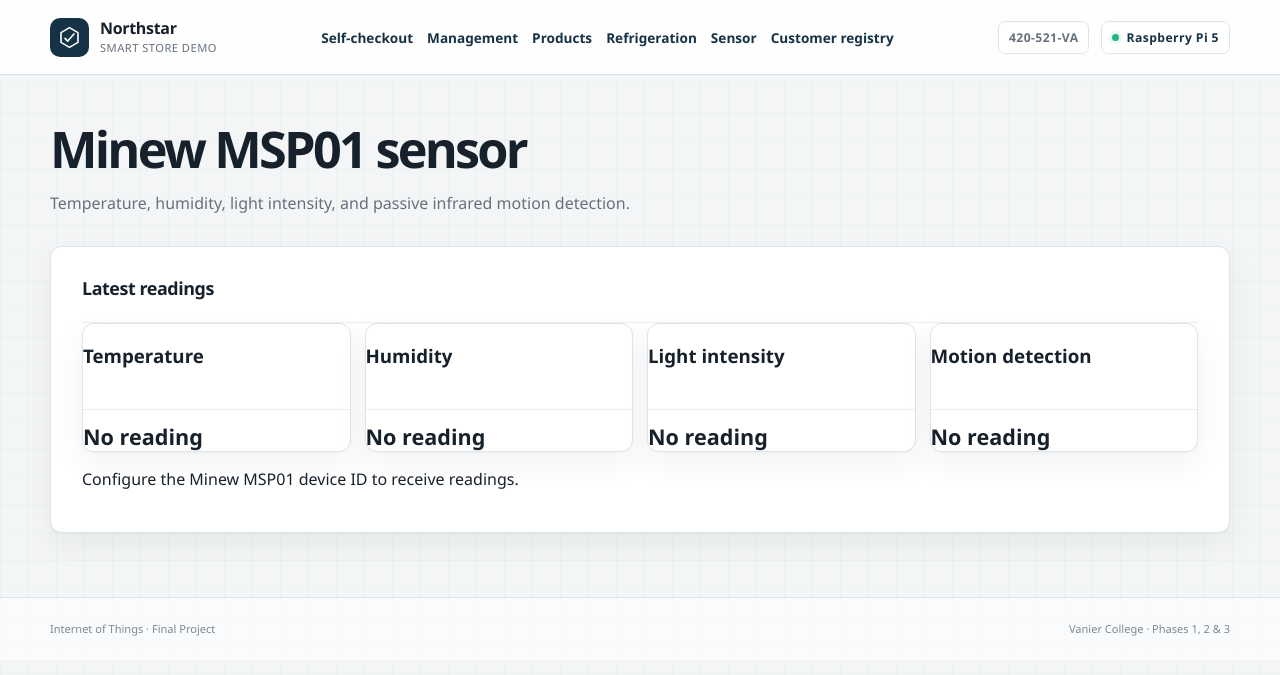
After one commit to kalena-dev/Iot_proj, an ASP.NET Core app: page /Sensor in a window 1280 px wide. The commit adds this page. Shown: the top 675 px of the page. Run offline with ASP.NET Core 8, Linux system fonts and the light colour scheme; the project's own start-up code is not run, and a stand-in starts its controllers and pages; some libraries are stand-ins or nearby versions.

Commit message:
added base sensor page to the project

```diff
--- /dev/null
+++ b/src/SmartStore/Pages/Sensor.cshtml
@@ -0,0 +1,42 @@
+@page
+@model SensorModel
+@{
+    ViewData["Title"] = "Sensor";
+    var widgets = new (string Key, string Title)[]
+    {
+        ("temperature", "Temperature"),
+        ("humidity", "Humidity"),
+        ("illuminance", "Light intensity"),
+        ("motion", "Motion detection")
+    };
+}
+
+<section class="hero">
+    <div class="hero__copy">
+        <h1>Minew MSP01 sensor</h1>
+        <p>Temperature, humidity, light intensity, and passive infrared motion detection.</p>
+    </div>
+</section>
+
+<section class="panel form-panel" aria-labelledby="sensor-readings-heading" data-sensor-url="@Url.Page("/Sensor", "Readings")">
+    <div class="panel__heading">
+        <h2 id="sensor-readings-heading">Latest readings</h2>
+    </div>
+    <div class="sensor-widgets">
+        @foreach (var widget in widgets)
+        {
+            <section class="panel status-panel" aria-labelledby="sensor-@widget.Key">
+                <div class="panel__heading">
+                    <h3 id="sensor-@widget.Key">@widget.Title</h3>
+                </div>
+                <p class="sensor-value" data-reading="@widget.Key">No reading</p>
+            </section>
+        }
+    </div>
+    <p id="sensor-status" role="status">Waiting for Minew MSP01 readings.</p>
+    <noscript><p>Enable JavaScript to refresh sensor readings.</p></noscript>
+</section>
+
+@section Scripts {
+    <script src="~/js/sensor.js" asp-append-version="true"></script>
+}
--- /dev/null
+++ b/src/SmartStore/Pages/Sensor.cshtml.cs
@@ -0,0 +1,84 @@
+using System.Net;
+using System.Text.Json;
+using Microsoft.AspNetCore.Mvc;
+using Microsoft.AspNetCore.Mvc.RazorPages;
+
+namespace SmartStore.Pages;
+
+public sealed class SensorModel(IHttpClientFactory clients, IConfiguration configuration) : PageModel
+{
+    public async Task<IActionResult> OnGetReadingsAsync(CancellationToken cancellationToken)
+    {
+        Response.Headers.CacheControl = "no-store";
+        var deviceId = configuration["MSP01_DEVICE_ID"]?.Replace(":", "").Replace("-", "").Trim().ToLowerInvariant();
+        var deviceType = configuration["MSP01_DEVICE_TYPE"] ?? "2";
+        if (deviceId is null || deviceId.Length != 12 || !deviceId.All(Uri.IsHexDigit)
+            || deviceType is not ("2" or "3"))
+            return new JsonResult(new { status = "Configure the Minew MSP01 device ID to receive readings." });
+
+        if (!Uri.TryCreate(configuration["MSP01_PARETO_URL"] ?? "http://127.0.0.1:3001/", UriKind.Absolute, out var baseUrl)
+            || baseUrl.Scheme is not ("http" or "https"))
+            return new JsonResult(new { status = "The Pareto Anywhere URL is invalid." });
+
+        var key = $"{deviceId}/{deviceType}";
+        try
+        {
+            using var client = clients.CreateClient("Msp01");
+            using var response = await client.GetAsync(new Uri(baseUrl, $"/context/device/{key}"), cancellationToken);
+            if (response.StatusCode != HttpStatusCode.NotFound)
+            {
+                response.EnsureSuccessStatusCode();
+                using var context = await JsonDocument.ParseAsync(
+                    await response.Content.ReadAsStreamAsync(cancellationToken), cancellationToken: cancellationToken);
+
+                if (TryProperty(context.RootElement, "devices", out var devices)
+                    && TryProperty(devices, key, out var device)
+                    && TryProperty(device, "dynamb", out var readings))
+                {
+                    return new JsonResult(new
+                    {
+                        temperature = Number(readings, "temperature"),
+                        humidity = Number(readings, "relativeHumidity"),
+                        illuminance = Number(readings, "illuminance"),
+                        luminousFlux = Number(readings, "luminousFlux"),
+                        motion = Motion(readings),
+                        timestamp = Number(readings, "timestamp")
+                    });
+                }
+            }
+
+            return new JsonResult(new { status = "Waiting for Minew MSP01 readings." });
+        }
+        catch (Exception exception) when (!cancellationToken.IsCancellationRequested
+            && exception is HttpRequestException or OperationCanceledException or JsonException)
+        {
+            return new JsonResult(new { status = "Pareto Anywhere is unavailable." }) { StatusCode = 503 };
+        }
+    }
+
+    private static bool TryProperty(JsonElement element, string name, out JsonElement value)
+    {
+        value = default;
+        return element.ValueKind == JsonValueKind.Object && element.TryGetProperty(name, out value);
+    }
+
+    private static double? Number(JsonElement readings, string name) =>
+        TryProperty(readings, name, out var value) && value.ValueKind == JsonValueKind.Number
+            && value.TryGetDouble(out var number) && double.IsFinite(number) ? number : null;
+
+    private static bool? Motion(JsonElement readings)
+    {
+        if (!TryProperty(readings, "isMotionDetected", out var value))
+            return null;
+
+        if (value.ValueKind == JsonValueKind.Array && value.GetArrayLength() > 0)
+            value = value[0];
+
+        return value.ValueKind switch
+        {
+            JsonValueKind.True => true,
+            JsonValueKind.False => false,
+            _ => null
+        };
+    }
+}
--- a/src/SmartStore/Pages/Shared/_Layout.cshtml
+++ b/src/SmartStore/Pages/Shared/_Layout.cshtml
@@ -21,6 +21,7 @@
                 <a asp-page="/Management">Management</a>
                 <a asp-page="/Products/Index">Products</a>
                 <a asp-page="/Refrigerators">Refrigeration</a>
+                <a asp-page="/Sensor">Sensor</a>
                 <a asp-page="/Index">Customer registry</a>
             </nav>
             <div class="header-meta">
--- a/src/SmartStore/Program.cs
+++ b/src/SmartStore/Program.cs
@@ -11,6 +11,7 @@ DotEnvLoader.Load();
 var builder = WebApplication.CreateBuilder(args);
 
 builder.Services.AddRazorPages();
+builder.Services.AddHttpClient("Msp01", client => client.Timeout = TimeSpan.FromSeconds(4));
 builder.Services.AddOptions<RfidOptions>()
     .Bind(builder.Configuration.GetSection("Rfid"))
     .Validate(o => o.Mode is "Simulation" or "Reader", "Rfid:Mode must be Simulation or Reader.")
--- a/src/SmartStore/wwwroot/css/site.css
+++ b/src/SmartStore/wwwroot/css/site.css
@@ -1134,3 +1134,15 @@ select:focus-visible {
 .checkout-points-note { margin: 2px 0 6px; font-size: .76rem; line-height: 1.35; color: #66778a; }
 .checkout-rfid { display:flex; flex-wrap:wrap; align-items:center; gap:8px; margin-top:8px; }
 .checkout-rfid span { color:var(--muted); font-size:.73rem; }
+
+.sensor-widgets {
+  display: grid;
+  grid-template-columns: repeat(auto-fit, minmax(min(100%, 170px), 1fr));
+  gap: 14px;
+}
+
+.sensor-value {
+  margin: 12px 0 0;
+  font-size: 1.35rem;
+  font-weight: 700;
+}
--- /dev/null
+++ b/src/SmartStore/wwwroot/js/sensor.js
@@ -0,0 +1,54 @@
+(() => {
+    const dashboard = document.querySelector("[data-sensor-url]");
+    const status = document.querySelector("#sensor-status");
+    const widgets = Array.from(dashboard.querySelectorAll("[data-reading]"));
+    const numberFormat = new Intl.NumberFormat(undefined, { maximumFractionDigits: 2 });
+    const units = { temperature: "°C", humidity: "% RH", illuminance: "lx" };
+    const latest = new Map();
+
+    function render(readings) {
+        const timestamp = readings.timestamp ?? null;
+        const now = Date.now();
+        for (const widget of widgets) {
+            const key = widget.dataset.reading;
+            const value = readings[key];
+            let text;
+            if (key === "motion" && typeof value === "boolean") {
+                text = value ? "Motion detected" : "No motion detected";
+            } else if (key in units && Number.isFinite(value)) {
+                text = `${numberFormat.format(value)} ${units[key]}`;
+            } else if (key === "illuminance" && Number.isFinite(readings.luminousFlux)) {
+                text = `${numberFormat.format(readings.luminousFlux)} lm`;
+            }
+
+            if (text) latest.set(key, { text, timestamp });
+            const reading = latest.get(key);
+            if (reading) {
+                const stale = reading.timestamp !== null && now - reading.timestamp > 30000;
+                widget.textContent = stale ? `${reading.text} (stale)` : reading.text;
+            } else {
+                widget.textContent = "No reading";
+            }
+        }
+
+        const update = new Date(timestamp ?? NaN);
+        const message = readings.status ?? (Number.isNaN(update.getTime())
+            ? "Waiting for a timestamped sensor update."
+            : `Last sensor update · ${update.toLocaleString()}`);
+
+        if (status.textContent !== message) status.textContent = message;
+    }
+
+    async function refresh() {
+        try {
+            const response = await fetch(dashboard.dataset.sensorUrl, { cache: "no-store" });
+            render(await response.json());
+        } catch {
+            render({ status: "Could not load sensor readings." });
+        } finally {
+            setTimeout(refresh, 2000);
+        }
+    }
+
+    void refresh();
+})();
```
Also changed, not shown: 1 other file.
